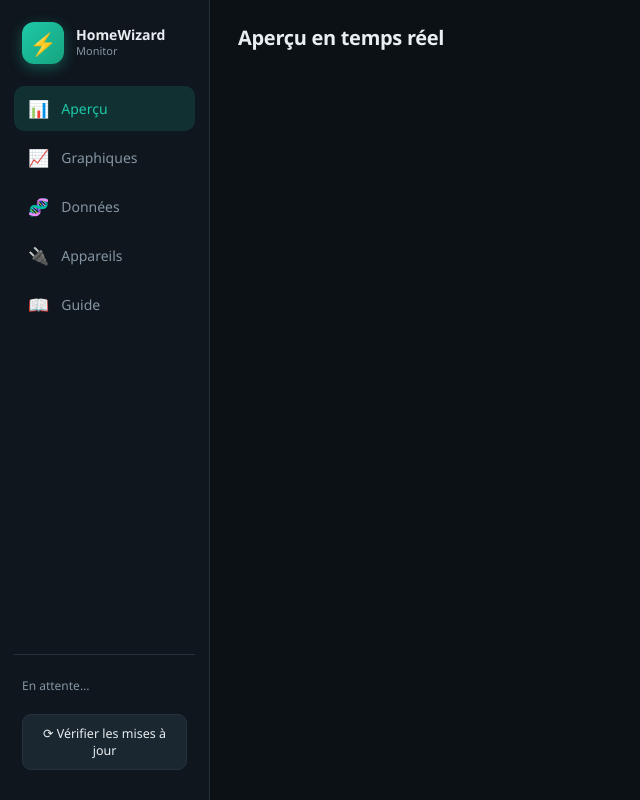
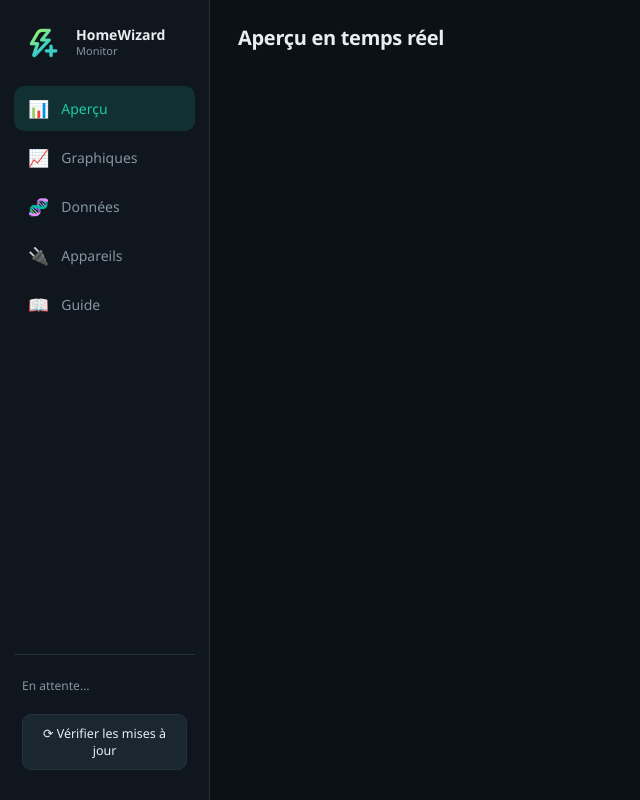
Before and after one commit to jeasonpourcelet/homewizard-monitor, an Electron app: page renderer/index.html in a window 1040 px wide. Shown: the whole page, without its empty margins (0-640 px from the left). Drawn offline with nearby package versions, Linux system fonts and the light colour scheme; no server answers.

Commit message:
Rebrand: use HomeWizard bolt+plus logo for app icon, menu-bar glyph and sidebar
- assets/logo.png: brand logo (gradient bolt + "+", transparent bg) as the design
  source for all icons.
- App icon (assets/icon.png) is now the logo at 1024px (dock / DMG / .icns).
- macOS menu-bar glyph: white logo via assets/tray-mac.png (black template image,
  recolored by macOS); main.js loads it instead of the procedural bolt.
- Sidebar brand shows the logo image instead of the ⚡ emoji tile.
- generate-icon.js no longer regenerates icon.png (now a designed asset); it still
  emits the Windows tray.png.

Co-Authored-By: Claude Opus 4.8 <noreply@anthropic.com>

```diff
--- a/renderer/index.html
+++ b/renderer/index.html
@@ -11,7 +11,7 @@
       <!-- Navigation latérale -->
       <aside class="sidebar">
         <div class="brand">
-          <span class="logo">⚡</span>
+          <img class="logo" src="../assets/logo.png" alt="HomeWizard Monitor" />
           <span class="brand-name">HomeWizard<br /><small>Monitor</small></span>
         </div>
         <nav class="nav">
--- a/renderer/style.css
+++ b/renderer/style.css
@@ -51,10 +51,8 @@ h3 { font-size: 12px; margin: 0 0 10px; color: var(--muted); text-transform: upp
 }
 .brand { display: flex; align-items: center; gap: 12px; padding: 4px 8px 22px; }
 .logo {
-  font-size: 22px; width: 42px; height: 42px;
-  display: grid; place-items: center;
-  background: linear-gradient(135deg, #1ec9a8, #16a37f);
-  border-radius: 12px; box-shadow: 0 4px 14px rgba(30, 201, 168, 0.35);
+  width: 42px; height: 42px;
+  object-fit: contain; display: block;
 }
 .brand-name { font-weight: 700; line-height: 1.05; }
 .brand-name small { color: var(--muted); font-weight: 500; font-size: 11px; }
```
Also changed, not shown: scripts/generate-icon.js (+4 -5 lines), src/main.js (+5 -2 lines), assets/icon.png, assets/logo.png (added), assets/tray-mac.png (added).
